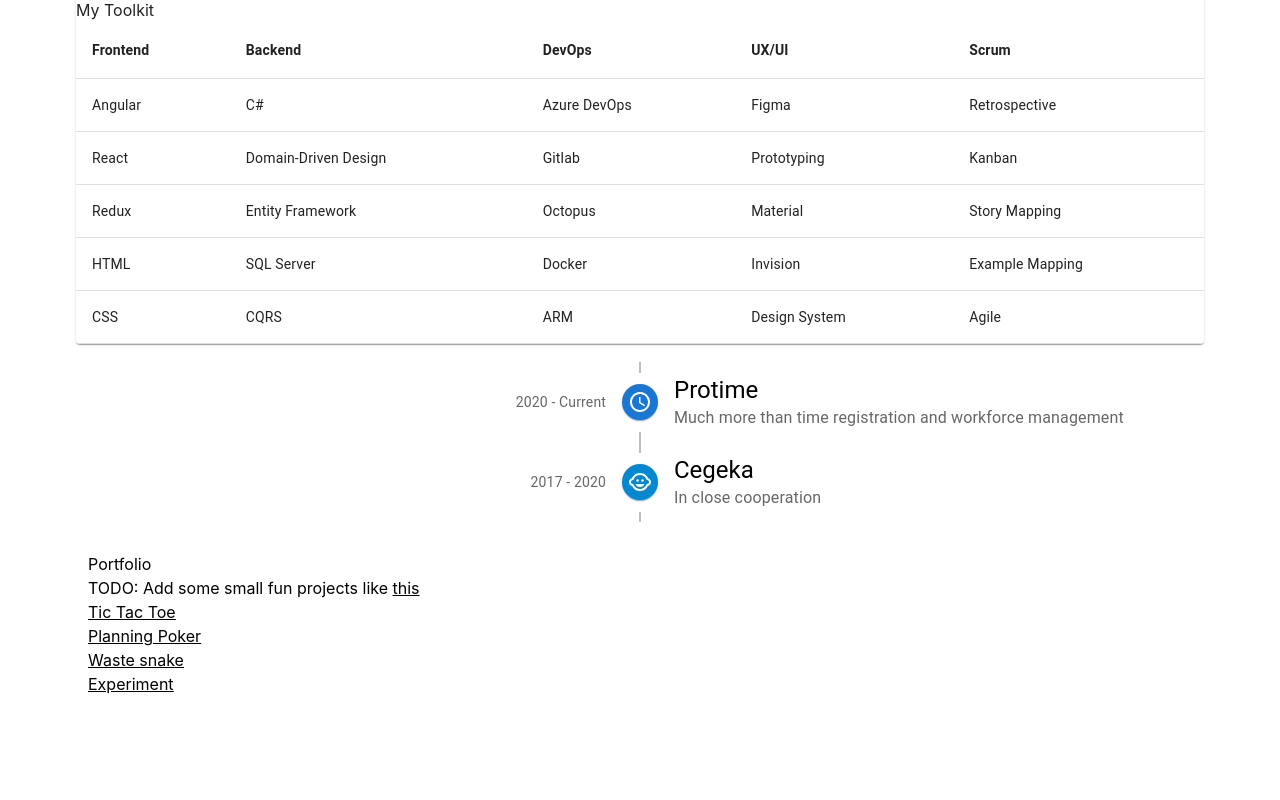
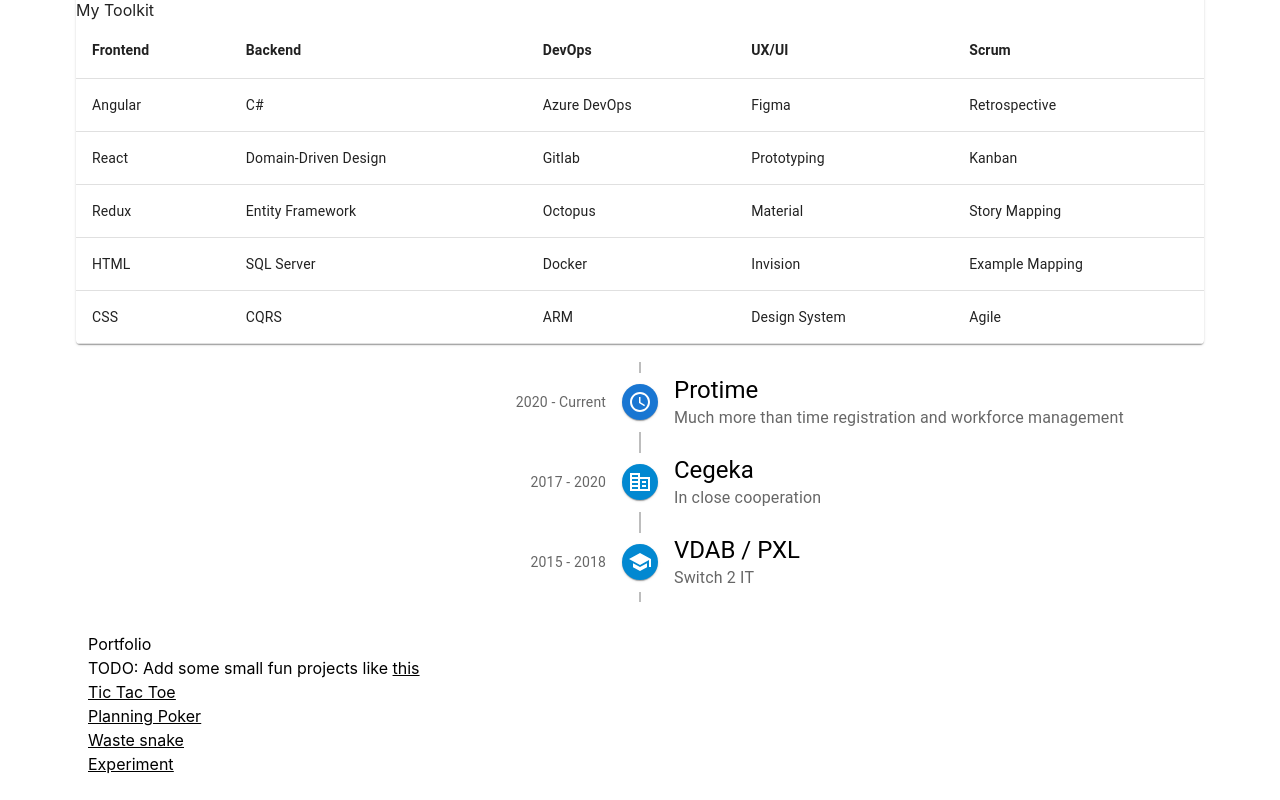
Before and after one commit to Simplify4Me2/my-awesome-website, a React (Vite) app in the folder my-resume-react-app/: page / in a window 1280 px wide. Shown: the part 910-1710 px from the top of the page. Before the commit the page ends 1630 px from the top, so only its background shows below. Built offline with nearby package versions, Linux system fonts and the light colour scheme.

Commit message:
update react router

```diff
--- a/my-resume-react-app/package.json
+++ b/my-resume-react-app/package.json
@@ -16,7 +16,7 @@
     "@react-three/fiber": "^8.6.0",
     "react": "^18.2.0",
     "react-dom": "^18.2.0",
-    "react-router-dom": "^6.3.0",
+    "react-router-dom": "^6.11.1",
     "three": "^0.143.0",
     "typescript": "^4.4.2",
     "vite": "^3.0.0",
--- a/my-resume-react-app/src/home/career-timeline.tsx
+++ b/my-resume-react-app/src/home/career-timeline.tsx
@@ -8,12 +8,10 @@
   TimelineOppositeContent,
   TimelineSeparator,
 } from "@mui/lab";
-import { AccessTime, ChildCare } from "@mui/icons-material";
+import { AccessTime, CorporateFare, School } from "@mui/icons-material";
 import { Typography } from "@mui/material";
 
-
 export const CareerTimeline: React.FC = () => {
-
   const handleLogoClick = (logo: string) => {
     console.log("yoohoo ", logo);
   };
@@ -22,7 +20,7 @@
     <Timeline position="alternate">
       <TimelineItem>
         <TimelineOppositeContent
-          sx={{ m: 'auto 0' }}
+          sx={{ m: "auto 0" }}
           align="right"
           variant="body2"
           color="text.secondary"
@@ -31,22 +29,27 @@
         </TimelineOppositeContent>
         <TimelineSeparator>
           <TimelineConnector />
-          <TimelineDot color="primary" className="hover:cursor-pointer" onClick={() => handleLogoClick("Protime")}>
+          <TimelineDot
+            color="primary"
+            className="hover:cursor-pointer"
+            onClick={() => handleLogoClick("Protime")}
+          >
             <AccessTime />
           </TimelineDot>
           <TimelineConnector />
         </TimelineSeparator>
-        <TimelineContent sx={{ py: '12px', px: 2 }}>
+        <TimelineContent sx={{ py: "12px", px: 2 }}>
           <Typography variant="h5" component="span">
             Protime
           </Typography>
-          <Typography color="text.secondary">Much more than time registration and workforce management</Typography>
+          <Typography color="text.secondary">
+            Much more than time registration and workforce management
+          </Typography>
         </TimelineContent>
       </TimelineItem>
+
       <TimelineItem>
-        <TimelineOppositeContent
-          sx={{ py: '12px', px: 2 }}
-        >
+        <TimelineOppositeContent sx={{ py: "12px", px: 2 }}>
           <Typography variant="h5" component="span">
             Cegeka
           </Typography>
@@ -54,14 +57,49 @@
         </TimelineOppositeContent>
         <TimelineSeparator>
           <TimelineConnector />
-          <TimelineDot color="info" className="hover:cursor-pointer" onClick={() => handleLogoClick("Cegeka")}>
-            <ChildCare />
+          <TimelineDot
+            color="info"
+            className="hover:cursor-pointer"
+            onClick={() => handleLogoClick("Cegeka")}
+          >
+            <CorporateFare />
           </TimelineDot>
           <TimelineConnector />
         </TimelineSeparator>
-        <TimelineContent sx={{ m: 'auto 0' }}
+        <TimelineContent
+          sx={{ m: "auto 0" }}
           variant="body2"
-          color="text.secondary">2017 - 2020</TimelineContent>
+          color="text.secondary"
+        >
+          2017 - 2020
+        </TimelineContent>
+      </TimelineItem>
+
+      <TimelineItem>
+        <TimelineOppositeContent
+          sx={{ m: "auto 0" }}
+          variant="body2"
+          color="text.secondary"
+        >
+          2015 - 2018
+        </TimelineOppositeContent>
+        <TimelineSeparator>
+          <TimelineConnector />
+          <TimelineDot
+            color="info"
+            className="hover:cursor-pointer"
+            onClick={() => handleLogoClick("VDAB")}
+          >
+            <School />
+          </TimelineDot>
+          <TimelineConnector />
+        </TimelineSeparator>
+        <TimelineContent sx={{ py: "12px", px: 2 }}>
+          <Typography variant="h5" component="span">
+            VDAB / PXL
+          </Typography>
+          <Typography color="text.secondary">Switch 2 IT</Typography>
+        </TimelineContent>
       </TimelineItem>
     </Timeline>
   );
--- a/my-resume-react-app/src/home/home.tsx
+++ b/my-resume-react-app/src/home/home.tsx
@@ -1,4 +1,4 @@
-import React, { useEffect, useRef, useTransition } from "react";
+import React, { useRef } from "react";
 import { Header } from "../components/header";
 import { Container } from "@mui/material";
 import { IntroductionCard } from "./introduction-card";
@@ -10,7 +10,7 @@
   const myToolkitRef = useRef<HTMLDivElement | null>(null);
   const myPortfolioRef = useRef<HTMLDivElement | null>(null);
 
-  function handleClick(ref: React.MutableRefObject<HTMLElement | null>) {
+  function scrollIntoView(ref: React.MutableRefObject<HTMLElement | null>) {
       ref && ref.current?.scrollIntoView();
   }
 
@@ -20,8 +20,8 @@
       <Container>
         <Container className="relative h-screen">
           <IntroductionCard
-            onMyPortfolioButtonClicked={() => handleClick(myPortfolioRef)}
-            onMyToolKitButtonClicked={() => handleClick(myToolkitRef)}
+            onMyPortfolioButtonClicked={() => scrollIntoView(myPortfolioRef)}
+            onMyToolKitButtonClicked={() => scrollIntoView(myToolkitRef)}
           />
           <Certificates />
         </Container>
```
Also changed, not shown: 1 other file (tests, documents, lock files or other folders).
